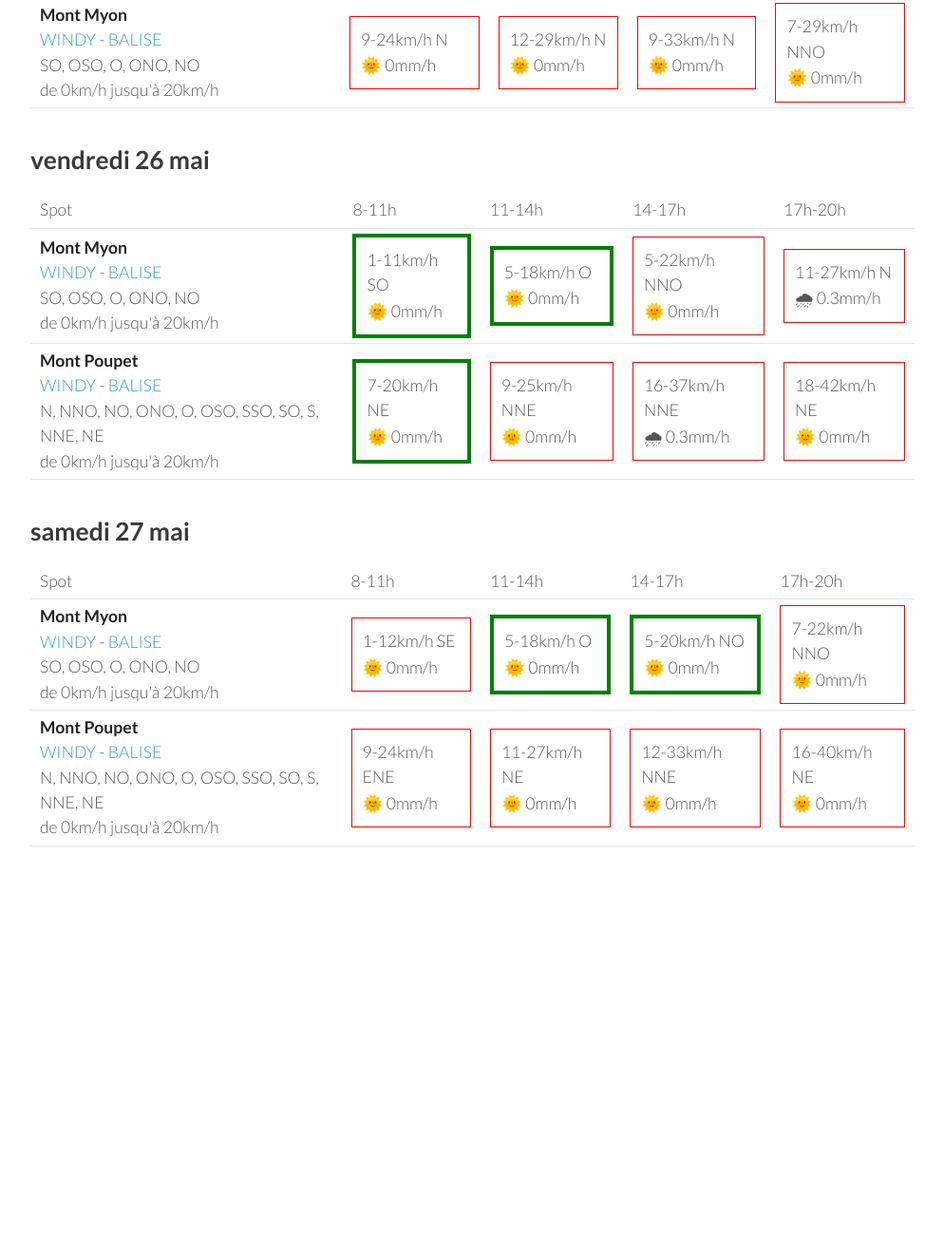
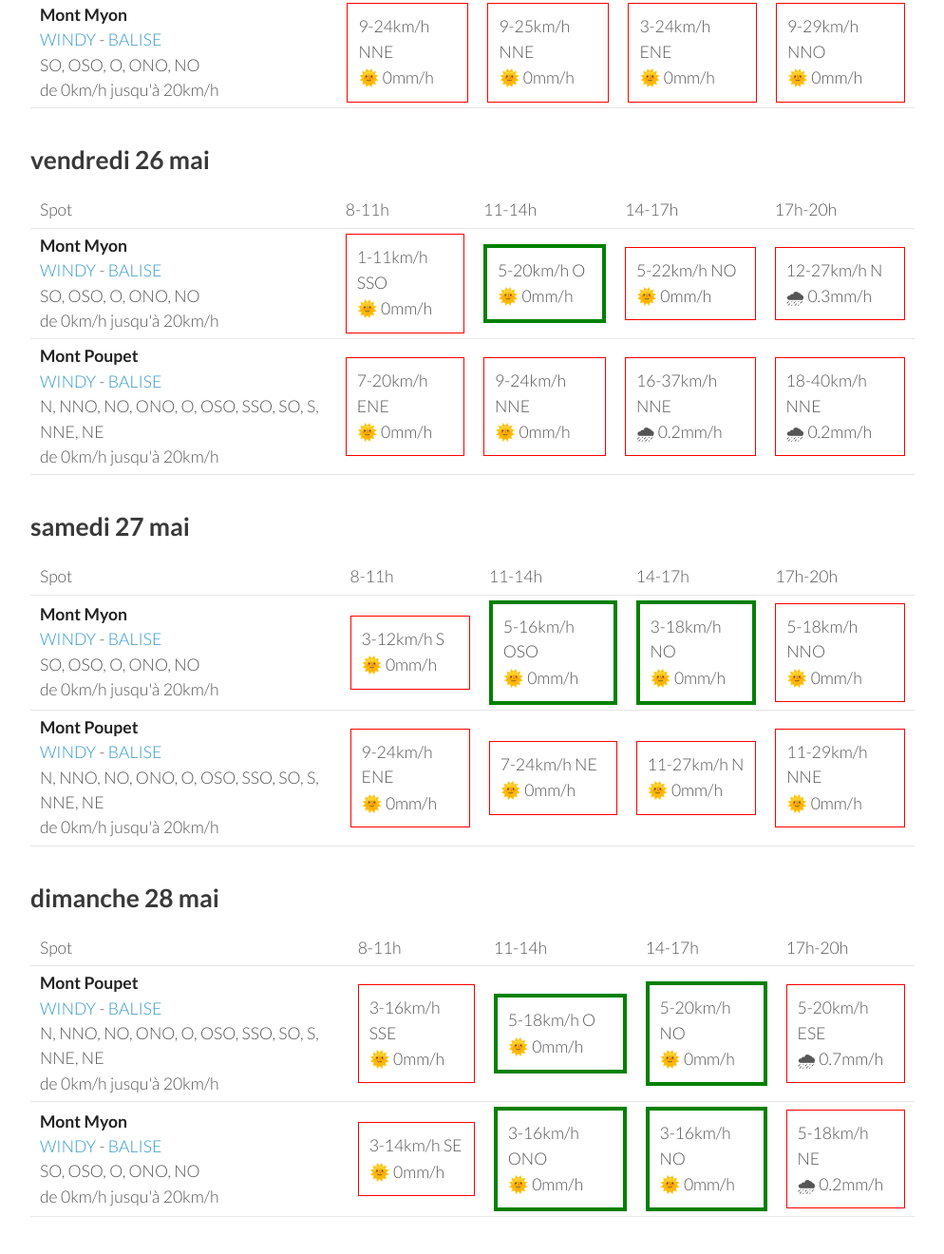
Before and after one commit to parapente-dans-le-nord/parapente-dans-le-nord.github.io, a Jekyll site: the page built from jura.markdown, in a window 1280 px wide and 1400 px high, scrolled down 1284 px. Shown: the top 1320 px of the window at 95% size, without its empty margins (26-1020 px from the left). Built offline with Jekyll 4.4.1, drawn with Linux system fonts in a browser that asks for light colours; before the commit the page ends 2303 px from its top, so only the background shows below that; some of the changed text lies outside the part shown.

Commit message:
update index.markdown

```diff
--- a/jura.markdown
+++ b/jura.markdown
@@ -96,20 +96,20 @@ page mise à jour le mardi 23 mai 06:20
 <tr>
         <td><strong>Mont Poupet</strong><br><a href="https://windy.com/46.970/5.876?46.541,5.876,8">WINDY</a> - <span class=""><a href="http://www.balisemeteo.com/balise.php?idBalise=92">BALISE</a> </span><br> <span class="vent-favorable">N, NNO, NO, ONO, O, OSO, SSO, SO, S, NNE, NE</span><br><span class="force-vent">de 0km/h jusqu'à 20km/h</span> </td>
 
-            <td><div class="not-flyable"><p>14-29km/h NNE</p><p>🌞 0mm/h</p></div></td>
-            <td><div class="not-flyable"><p>20-44km/h NE</p><p>🌞 0mm/h</p></div></td>
-            <td><div class="not-flyable"><p>16-44km/h NE</p><p>🌞 0mm/h</p></div></td>
-            <td><div class="not-flyable"><p>20-46km/h NNE</p><p>🌞 0mm/h</p></div></td>
+            <td><div class="not-flyable"><p>16-37km/h NE</p><p>🌞 0mm/h</p></div></td>
+            <td><div class="not-flyable"><p>14-40km/h NE</p><p>🌞 0mm/h</p></div></td>
+            <td><div class="not-flyable"><p>12-33km/h ENE</p><p>🌧 0.2mm/h</p></div></td>
+            <td><div class="not-flyable"><p>16-46km/h NNE</p><p>🌞 0mm/h</p></div></td>
 
 
     </tr>
 <tr>
         <td><strong>Mont Myon</strong><br><a href="https://windy.com/46.331/5.397?45.898,5.394,8,m:eWoagj8">WINDY</a> - <span class=""><a href="http://www.balisemeteo.com/balise.php?idBalise=70">BALISE</a> </span><br> <span class="vent-favorable">SO, OSO, O, ONO, NO</span><br><span class="force-vent">de 0km/h jusqu'à 20km/h</span> </td>
 
-            <td><div class="not-flyable"><p>9-24km/h N</p><p>🌞 0mm/h</p></div></td>
-            <td><div class="not-flyable"><p>12-29km/h N</p><p>🌞 0mm/h</p></div></td>
-            <td><div class="not-flyable"><p>9-33km/h N</p><p>🌞 0mm/h</p></div></td>
-            <td><div class="not-flyable"><p>7-29km/h NNO</p><p>🌞 0mm/h</p></div></td>
+            <td><div class="not-flyable"><p>9-24km/h NNE</p><p>🌞 0mm/h</p></div></td>
+            <td><div class="not-flyable"><p>9-25km/h NNE</p><p>🌞 0mm/h</p></div></td>
+            <td><div class="not-flyable"><p>3-24km/h ENE</p><p>🌞 0mm/h</p></div></td>
+            <td><div class="not-flyable"><p>9-29km/h NNO</p><p>🌞 0mm/h</p></div></td>
 
 
     </tr>
@@ -132,20 +132,20 @@ page mise à jour le mardi 23 mai 06:20
 <tr>
         <td><strong>Mont Myon</strong><br><a href="https://windy.com/46.331/5.397?45.898,5.394,8,m:eWoagj8">WINDY</a> - <span class=""><a href="http://www.balisemeteo.com/balise.php?idBalise=70">BALISE</a> </span><br> <span class="vent-favorable">SO, OSO, O, ONO, NO</span><br><span class="force-vent">de 0km/h jusqu'à 20km/h</span> </td>
 
-            <td><div class="flyable"><p>1-11km/h SO</p><p>🌞 0mm/h</p></div></td>
-            <td><div class="flyable"><p>5-18km/h O</p><p>🌞 0mm/h</p></div></td>
-            <td><div class="not-flyable"><p>5-22km/h NNO</p><p>🌞 0mm/h</p></div></td>
-            <td><div class="not-flyable"><p>11-27km/h N</p><p>🌧 0.3mm/h</p></div></td>
+            <td><div class="not-flyable"><p>1-11km/h SSO</p><p>🌞 0mm/h</p></div></td>
+            <td><div class="flyable"><p>5-20km/h O</p><p>🌞 0mm/h</p></div></td>
+            <td><div class="not-flyable"><p>5-22km/h NO</p><p>🌞 0mm/h</p></div></td>
+            <td><div class="not-flyable"><p>12-27km/h N</p><p>🌧 0.3mm/h</p></div></td>
 
 
     </tr>
 <tr>
         <td><strong>Mont Poupet</strong><br><a href="https://windy.com/46.970/5.876?46.541,5.876,8">WINDY</a> - <span class=""><a href="http://www.balisemeteo.com/balise.php?idBalise=92">BALISE</a> </span><br> <span class="vent-favorable">N, NNO, NO, ONO, O, OSO, SSO, SO, S, NNE, NE</span><br><span class="force-vent">de 0km/h jusqu'à 20km/h</span> </td>
 
-            <td><div class="flyable"><p>7-20km/h NE</p><p>🌞 0mm/h</p></div></td>
-            <td><div class="not-flyable"><p>9-25km/h NNE</p><p>🌞 0mm/h</p></div></td>
-            <td><div class="not-flyable"><p>16-37km/h NNE</p><p>🌧 0.3mm/h</p></div></td>
-            <td><div class="not-flyable"><p>18-42km/h NE</p><p>🌞 0mm/h</p></div></td>
+            <td><div class="not-flyable"><p>7-20km/h ENE</p><p>🌞 0mm/h</p></div></td>
+            <td><div class="not-flyable"><p>9-24km/h NNE</p><p>🌞 0mm/h</p></div></td>
+            <td><div class="not-flyable"><p>16-37km/h NNE</p><p>🌧 0.2mm/h</p></div></td>
+            <td><div class="not-flyable"><p>18-40km/h NNE</p><p>🌧 0.2mm/h</p></div></td>
 
 
     </tr>
@@ -168,10 +168,10 @@ page mise à jour le mardi 23 mai 06:20
 <tr>
         <td><strong>Mont Myon</strong><br><a href="https://windy.com/46.331/5.397?45.898,5.394,8,m:eWoagj8">WINDY</a> - <span class=""><a href="http://www.balisemeteo.com/balise.php?idBalise=70">BALISE</a> </span><br> <span class="vent-favorable">SO, OSO, O, ONO, NO</span><br><span class="force-vent">de 0km/h jusqu'à 20km/h</span> </td>
 
-            <td><div class="not-flyable"><p>1-12km/h SE</p><p>🌞 0mm/h</p></div></td>
-            <td><div class="flyable"><p>5-18km/h O</p><p>🌞 0mm/h</p></div></td>
-            <td><div class="flyable"><p>5-20km/h NO</p><p>🌞 0mm/h</p></div></td>
-            <td><div class="not-flyable"><p>7-22km/h NNO</p><p>🌞 0mm/h</p></div></td>
+            <td><div class="not-flyable"><p>3-12km/h S</p><p>🌞 0mm/h</p></div></td>
+            <td><div class="flyable"><p>5-16km/h OSO</p><p>🌞 0mm/h</p></div></td>
+            <td><div class="flyable"><p>3-18km/h NO</p><p>🌞 0mm/h</p></div></td>
+            <td><div class="not-flyable"><p>5-18km/h NNO</p><p>🌞 0mm/h</p></div></td>
 
 
     </tr>
@@ -179,9 +179,9 @@ page mise à jour le mardi 23 mai 06:20
         <td><strong>Mont Poupet</strong><br><a href="https://windy.com/46.970/5.876?46.541,5.876,8">WINDY</a> - <span class=""><a href="http://www.balisemeteo.com/balise.php?idBalise=92">BALISE</a> </span><br> <span class="vent-favorable">N, NNO, NO, ONO, O, OSO, SSO, SO, S, NNE, NE</span><br><span class="force-vent">de 0km/h jusqu'à 20km/h</span> </td>
 
             <td><div class="not-flyable"><p>9-24km/h ENE</p><p>🌞 0mm/h</p></div></td>
-            <td><div class="not-flyable"><p>11-27km/h NE</p><p>🌞 0mm/h</p></div></td>
-            <td><div class="not-flyable"><p>12-33km/h NNE</p><p>🌞 0mm/h</p></div></td>
-            <td><div class="not-flyable"><p>16-40km/h NE</p><p>🌞 0mm/h</p></div></td>
+            <td><div class="not-flyable"><p>7-24km/h NE</p><p>🌞 0mm/h</p></div></td>
+            <td><div class="not-flyable"><p>11-27km/h N</p><p>🌞 0mm/h</p></div></td>
+            <td><div class="not-flyable"><p>11-29km/h NNE</p><p>🌞 0mm/h</p></div></td>
 
 
     </tr>
@@ -189,3 +189,39 @@ page mise à jour le mardi 23 mai 06:20
 </tbody>
 </table>
 {:/}
+## dimanche 28 mai
+
+{::nomarkdown}
+<table>
+  <tbody>
+    <tr>
+      <td>Spot</td>
+      <td>8-11h</td>
+      <td>11-14h</td>
+      <td>14-17h</td>
+      <td>17h-20h</td>
+    </tr>
+<tr>
+        <td><strong>Mont Poupet</strong><br><a href="https://windy.com/46.970/5.876?46.541,5.876,8">WINDY</a> - <span class=""><a href="http://www.balisemeteo.com/balise.php?idBalise=92">BALISE</a> </span><br> <span class="vent-favorable">N, NNO, NO, ONO, O, OSO, SSO, SO, S, NNE, NE</span><br><span class="force-vent">de 0km/h jusqu'à 20km/h</span> </td>
+
+            <td><div class="not-flyable"><p>3-16km/h SSE</p><p>🌞 0mm/h</p></div></td>
+            <td><div class="flyable"><p>5-18km/h O</p><p>🌞 0mm/h</p></div></td>
+            <td><div class="flyable"><p>5-20km/h NO</p><p>🌞 0mm/h</p></div></td>
+            <td><div class="not-flyable"><p>5-20km/h ESE</p><p>🌧 0.7mm/h</p></div></td>
+
+
+    </tr>
+<tr>
+        <td><strong>Mont Myon</strong><br><a href="https://windy.com/46.331/5.397?45.898,5.394,8,m:eWoagj8">WINDY</a> - <span class=""><a href="http://www.balisemeteo.com/balise.php?idBalise=70">BALISE</a> </span><br> <span class="vent-favorable">SO, OSO, O, ONO, NO</span><br><span class="force-vent">de 0km/h jusqu'à 20km/h</span> </td>
+
+            <td><div class="not-flyable"><p>3-14km/h SE</p><p>🌞 0mm/h</p></div></td>
+            <td><div class="flyable"><p>3-16km/h ONO</p><p>🌞 0mm/h</p></div></td>
+            <td><div class="flyable"><p>3-16km/h NO</p><p>🌞 0mm/h</p></div></td>
+            <td><div class="not-flyable"><p>5-18km/h NE</p><p>🌧 0.2mm/h</p></div></td>
+
+
+    </tr>
+
+</tbody>
+</table>
+{:/}
```
Also changed, not shown: other parts of jura.markdown (+1 -1 lines).
